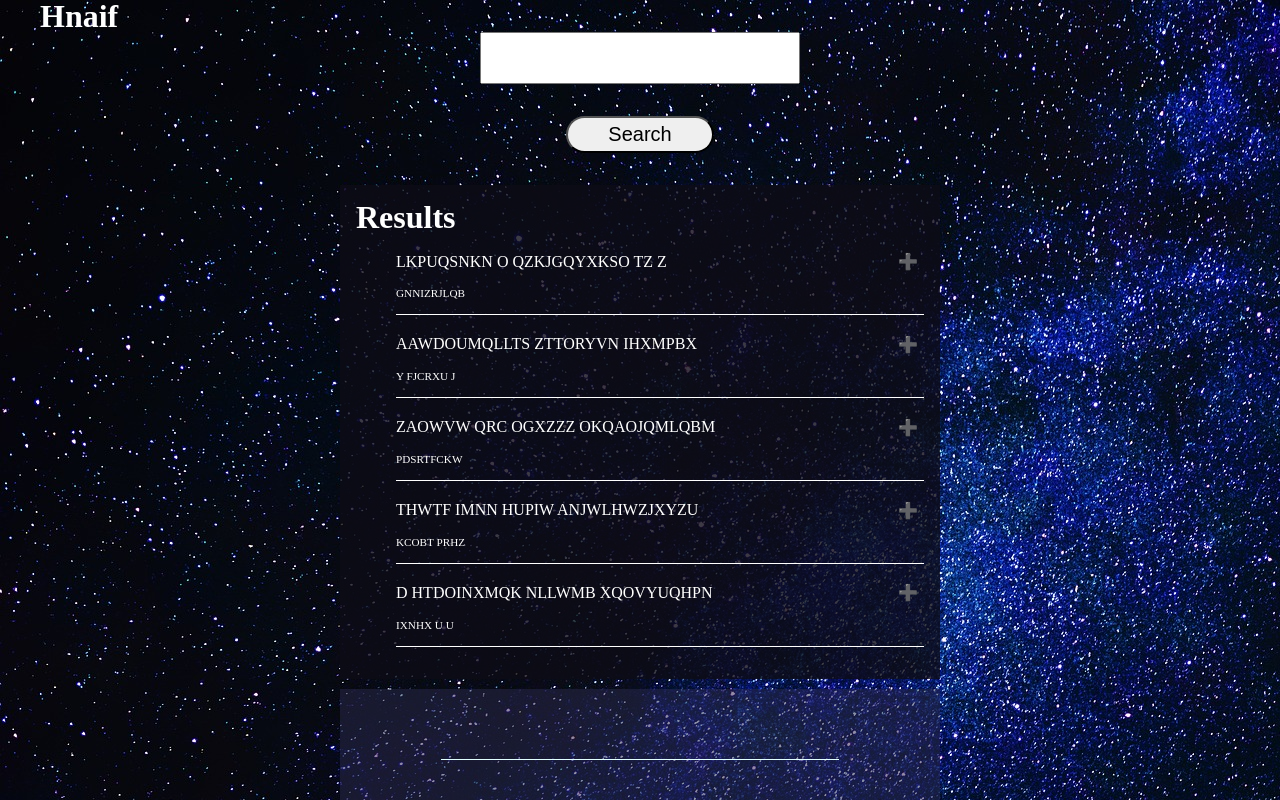
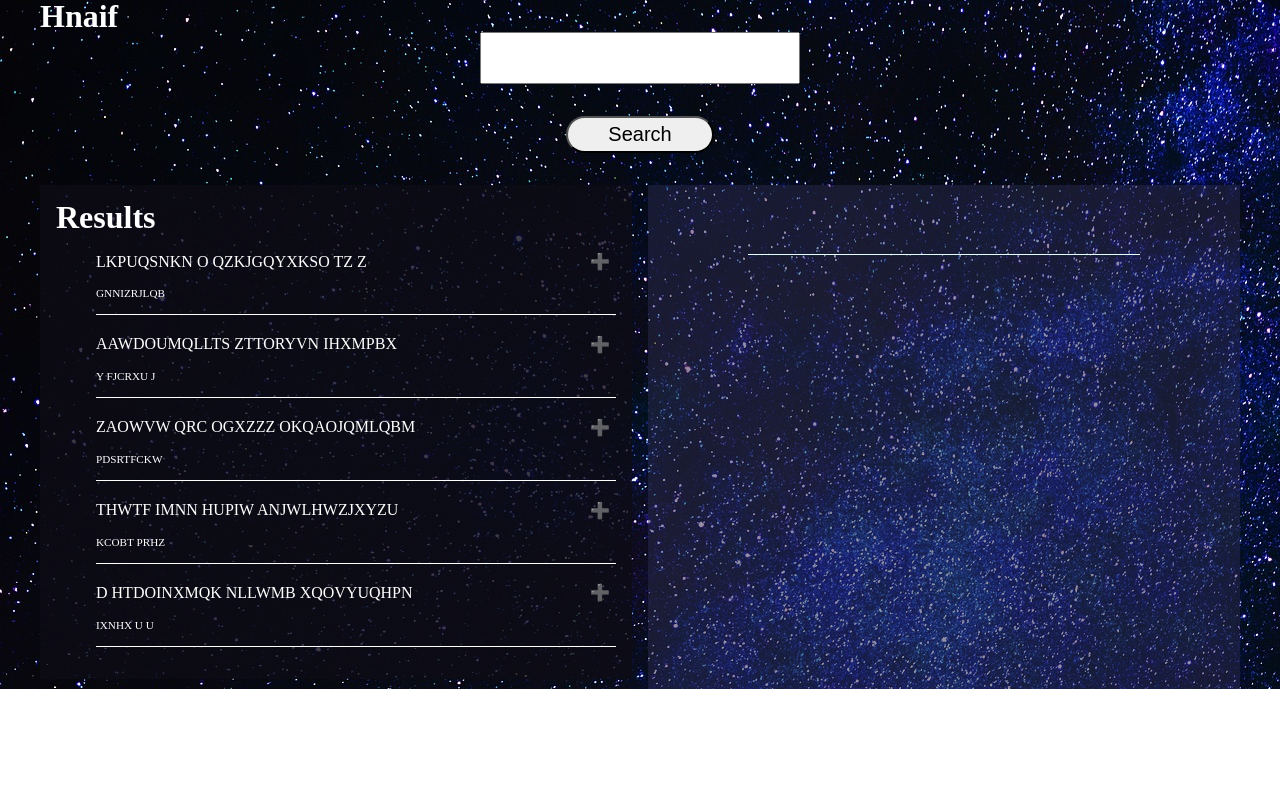
Before and after one commit to hanif9050/project_jamming, a React (Create React App) app: page / in a window 1280 px wide. Shown: the top 800 px of the page. Built offline with nearby package versions, Linux system fonts and the light colour scheme.

Commit message:
add to favorite added

```diff
--- a/src/App.js
+++ b/src/App.js
@@ -1,43 +1,44 @@
-import logo from './logo.svg';
-import './App.css';
-import React,{useEffect,useState} from 'react';
+import logo from "./logo.svg";
+import "./App.css";
+import React, { useEffect, useState } from "react";
 
 import styles from "./App.module.css";
-import SearchBar from './Components/SearchBar/SearchBar';
-import dataJs from './Fetch';
-import SearchResults from './Components/SearchResults/SearchResults';
-import Track from './Components/Track/Track';
-
+import SearchBar from "./Components/SearchBar/SearchBar";
+import dataJs from "./Fetch";
+import SearchResults from "./Components/SearchResults/SearchResults";
+import Track from "./Components/Track/Track";
 
 function App() {
-const [data,setDate]=useState([])
-const [tracList,setTrackList]=useState([])
-  useEffect(()=>{
-    dataJs("h").then(res=>{
-      setDate(res)
-
-    })
-
-  })
-  const handleTrackAdd=(item)=>{
-    if(!tracList.includes(item)){
-      setTrackList((prev)=>[...prev,item])
+  const [data, setDate] = useState([]);
+  const [trackList, setTrackList] = useState([]);
+  useEffect(() => {
+    dataJs("h").then((res) => {
+      setDate(res);
+    });
+  });
+  const handleTrackAdd = (item) => {
+    if (!trackList.includes(item)) {
+      setTrackList((prev) => [...prev, item]);
       // console.log("tracList",tracList)
     }
     // console.log("tracList outside",tracList)
-  }
-  console.log("tracList outside div",tracList)
+  };
+  const handleTrackRemove = (target) => {
+    setTrackList((prev) => {
+      const afterRemove = prev.filter((item) => item.id !== target.id);
+      return [...afterRemove];
+    });
+  };
+  console.log("trackList outside div", trackList);
   return (
     <div className={styles.app}>
       <div className={styles.container}>
-      <h1>Hnaif</h1>
-      <SearchBar/>
-
-      <SearchResults data={data} handleTrackAdd={handleTrackAdd}/>
-      <Track />
-
-
-
+        <h1>Hnaif</h1>
+        <SearchBar />
+        <div className={styles.trackContainer}>
+          <SearchResults data={data} handleTrackAdd={handleTrackAdd} />
+          <Track trackList={trackList} handleTrackRemove={handleTrackRemove} />
+        </div>
       </div>
     </div>
   );
--- a/src/App.module.css
+++ b/src/App.module.css
@@ -1,48 +1,49 @@
-
 *,
 *::before,
-*::after{
+*::after {
   box-sizing: border-box;
 }
 
-:root{
-    --ff-primary: 'Source Sans Pro';
-    --ff-scondary:"Source Code Pro";
+:root {
+  --ff-primary: "Source Sans Pro";
+  --ff-scondary: "Source Code Pro";
 
-    --fw-reg:300;
-    --fw-bold:900;
+  --fw-reg: 300;
+  --fw-bold: 900;
 
-    --clr-light:#ffff;
-    --clr-dark:rgb(43, 42, 76);
-    --clr-accent:rgb(78, 79, 235);
+  --clr-light: #ffff;
+  --clr-dark: rgb(43, 42, 76);
+  --clr-accent: rgb(78, 79, 235);
 
-    --fs-h1:3rem;
-    --fs-h2:3.25rem;
-    --fs-h3:1.25rem;
-    --fs-body:1rem;
+  --fs-h1: 3rem;
+  --fs-h2: 3.25rem;
+  --fs-h3: 1.25rem;
+  --fs-body: 1rem;
 }
-h1{
+h1 {
   margin: 0;
   line-height: 1;
 }
 
 /* body */
-body{
-
+body {
   color: var(--clr-light);
   margin: 0;
   font-family: var(--ff-primary);
   font-size: var(--fs-body);
   line-height: 1.6;
   /* height: 100vh; */
-
 }
-.app{
+.app {
   background-image: url(../src/Assets/BG-starry-sky.jpg);
-
-
 }
-.container{
+.container {
   max-width: 1200px;
   margin: 0 auto;
 }
+@media screen and (min-width: 700px) {
+  .trackContainer {
+    display: flex;
+    gap: 1rem;
+  }
+}
--- a/src/Components/SearchResults/SearchResults.js
+++ b/src/Components/SearchResults/SearchResults.js
@@ -6,7 +6,7 @@ function SearchResults(props) {
     <TrackList
       key={song.id}
       song={song}
-      handleTrackAdd={props.handleTrackAdd}
+      handleTrack={props.handleTrackAdd}
       button="plus"
     />
   ));
--- a/src/Components/Track/Track.js
+++ b/src/Components/Track/Track.js
@@ -1,9 +1,22 @@
 import React from "react";
 import styles from "./Track.module.css";
-function Track() {
+import TrackList from "../TrackList/TrackList";
+function Track(props) {
+  let track = "";
+  if (props.trackList.length > 0) {
+    track = props.trackList.map((song) => (
+      <TrackList
+        key={song.id}
+        song={song}
+        handleTrack={props.handleTrackRemove}
+        button=""
+      />
+    ));
+  }
   return (
     <div className={styles.container}>
       <input className={styles.inputField} type="text" />
+      {track}
     </div>
   );
 }
--- a/src/Components/Track/Track.module.css
+++ b/src/Components/Track/Track.module.css
@@ -17,7 +17,7 @@
 
 .container {
   width: 50%;
-  height: 50vh;
+  min-height: 50vh;
   margin: 0 auto;
   background-color: rgba(43, 42, 76, 0.5);
   padding: 1rem;
--- a/src/Components/TrackList/TrackList.js
+++ b/src/Components/TrackList/TrackList.js
@@ -5,7 +5,7 @@ function TrackList(props) {
   // props.handleTrackAdd
 
   const handleClick = (song) => {
-    props.handleTrackAdd(song);
+    props.handleTrack(song);
     console.log("clicked", song);
   };
   return (
```
Lines whose indentation alone changed are shown as unchanged.
